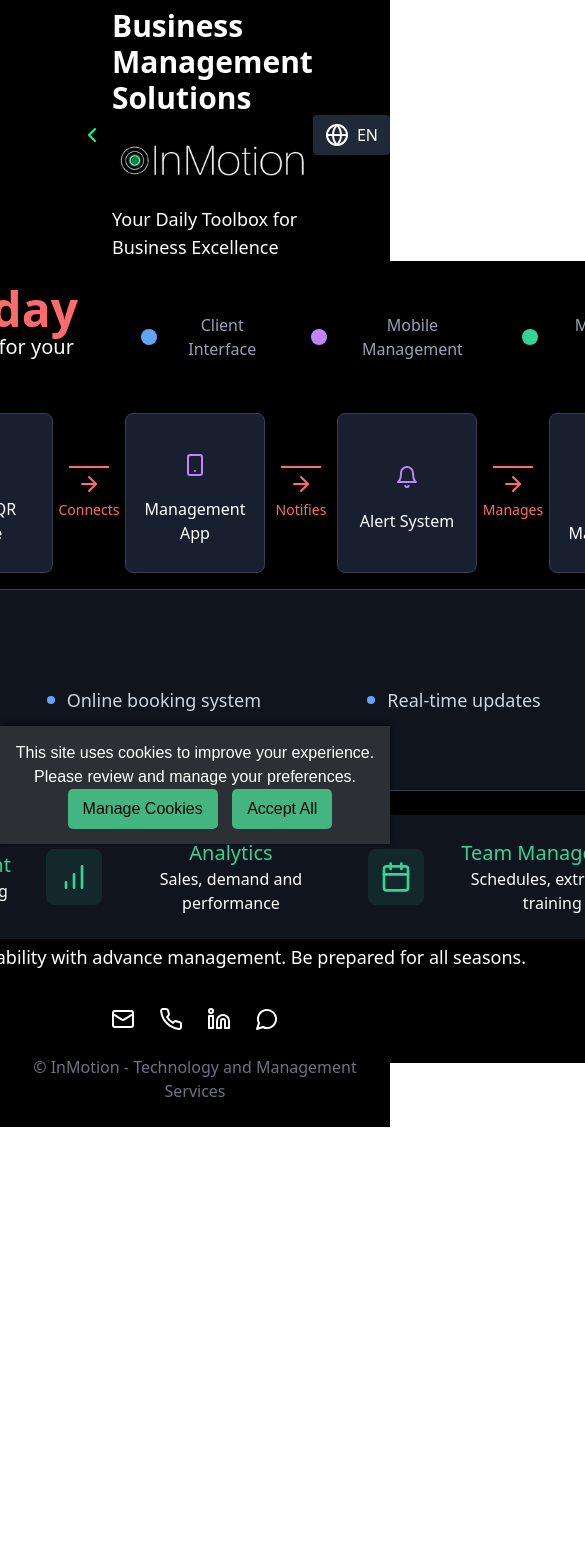
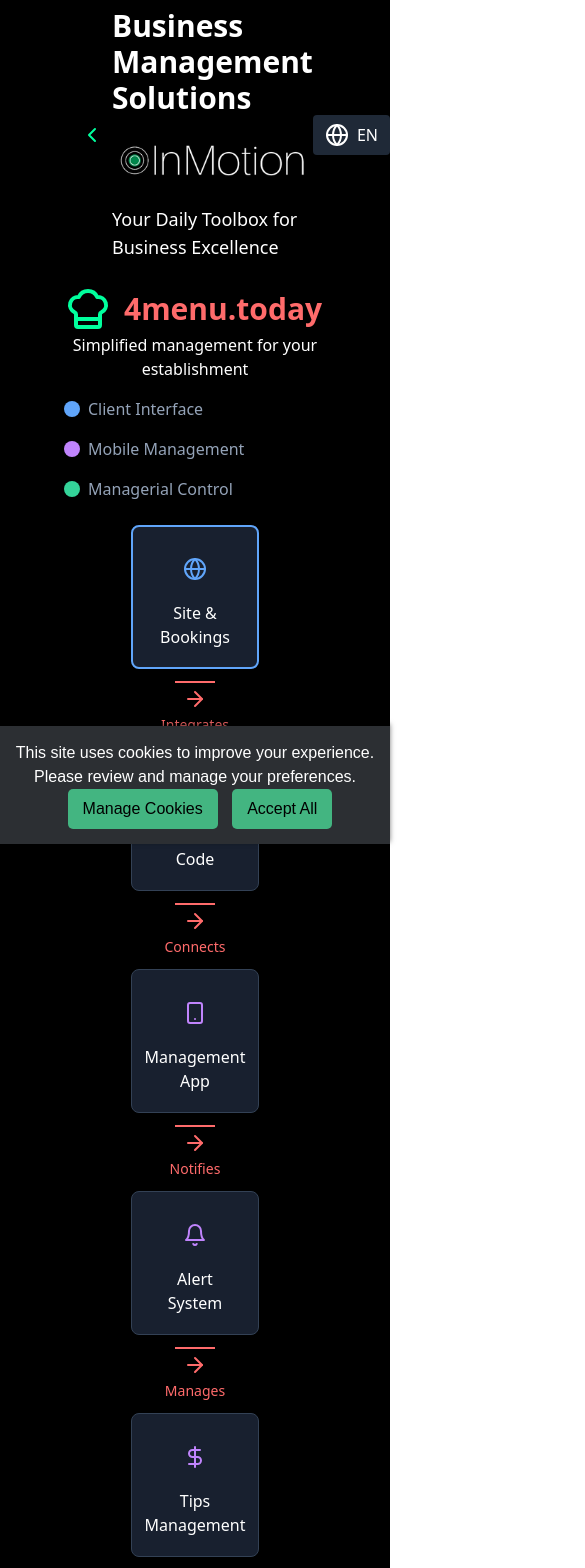
Before and after one commit to beloureiro/NS3, a React (Create React App) app: page /NS3/4menu in a window 390 px wide. Shown: the top 1568 px of the page, 585 px wide, since content can reach past the window. Before the commit the page ends 1127 px from the top, so only its background shows below. Built offline with nearby package versions, Linux system fonts and the light colour scheme.

Commit message:
design 4menu

```diff
--- a/src/Solutions/4Menu.js
+++ b/src/Solutions/4Menu.js
@@ -28,15 +28,15 @@ const FlowCard = ({ icon: Icon, title, color, isSelected, onClick }) => {
       onClick={onClick}
       className={`bg-slate-800/80 p-4 rounded-lg cursor-pointer transition-all
         ${isSelected ? `border-2 ${borderColor}` : 'border border-slate-700'}
-        hover:border-2 ${borderColor} flex flex-col justify-center items-center`} // Add flex, justify-center, items-center
-      style={{ width: '140px', height: '160px' }} // Set fixed width and height
+        hover:border-2 ${borderColor} flex flex-col justify-center items-center
+        w-32 h-36 sm:w-36 sm:h-40 md:w-40 md:h-44`} // Responsivo: ajusta largura e altura
     >
       <div className="flex flex-col items-center text-center gap-2">
         <div className={`bg-${color}-400/10 p-3 rounded-lg`}>
-          <Icon className={`text-${color}-400 w-6 h-6`} />
+          <Icon className={`text-${color}-400 w-6 h-6 md:w-8 md:h-8`} /> {/* Responsivo: ajusta tamanho do ícone */}
         </div>
         <div>
-          <h3 className="text-base font-medium text-white">{title}</h3>
+          <h3 className="text-base md:text-lg font-medium text-white">{title}</h3> {/* Responsivo: ajusta tamanho do texto */}
         </div>
       </div>
     </div>
@@ -45,10 +45,10 @@ const FlowCard = ({ icon: Icon, title, color, isSelected, onClick }) => {
 
 // Component for displaying connecting arrows between FlowCards
 const ArrowConnection = ({ label }) => (
-  <div className="flex flex-col items-center justify-center w-10">
+  <div className="flex flex-col items-center justify-center w-10 md:w-12"> {/* Responsivo: ajusta largura */}
     <div className="h-0.5 w-full bg-[#FF6B6B] mb-1" /> {/* Line style; change width, color, or spacing */}
-    <ArrowRight className="text-[#FF6B6B] w-6 h-6" /> {/* Increased from w-5 h-5 to w-6 h-6 */}
-    <span className="text-sm text-[#FF6B6B] mt-1">{label}</span> {/* Increased from text-xs to text-sm */}
+    <ArrowRight className="text-[#FF6B6B] w-6 h-6 md:w-8 md:h-8" /> {/* Responsivo: ajusta tamanho do ícone */}
+    <span className="text-sm md:text-base text-[#FF6B6B] mt-1">{label}</span> {/* Responsivo: ajusta tamanho do texto */}
   </div>
 );
 
@@ -97,11 +97,11 @@ const DetailPanel = ({ selectedItem, t }) => {
     <div className="mt-4 bg-slate-800/50 p-6 rounded-lg border border-slate-700">
       <div className="flex items-center gap-4 mb-6">
         <div className={`bg-${detail.color}-400/10 p-3 rounded-lg`}>
-          <Icon className={`text-${detail.color}-400 w-6 h-6`} />
+          <Icon className={`text-${detail.color}-400 w-6 h-6 md:w-8 md:h-8`} /> {/* Responsivo: ajusta tamanho do ícone */}
         </div>
-        <h3 className="text-2xl font-medium text-white">{detail.title}</h3>
+        <h3 className="text-2xl md:text-3xl font-medium text-white">{detail.title}</h3> {/* Responsivo: ajusta tamanho do texto */}
       </div>
-      <div className="grid grid-cols-3 gap-6">
+      <div className="grid grid-cols-1 sm:grid-cols-2 md:grid-cols-3 gap-6"> {/* Responsivo: ajusta número de colunas */}
         {detail.features.map((feature, idx) => (
           <div key={idx} className="flex items-center gap-3">
             <div className={`w-2 h-2 rounded-full bg-${detail.color}-400`} />
@@ -120,34 +120,34 @@ const FourMenu = ({ language = 'en' }) => {
 
   return (
     <div className="bg-black text-white pt-0 px-6 pb-6 -mt-4">
-      <div className="max-w-7xl mx-auto">
+      <div className="max-w-6xl mx-auto">
         <div className="bg-transparent p-6 rounded-xl">
-          <div className="flex items-center justify-between mb-6">
+          <div className="flex flex-col md:flex-row items-start md:items-center justify-between mb-6"> {/* Responsivo: ajusta direção e alinhamento */}
             <div>
-              <h2 className="text-5xl font-bold text-[#FF6B6B] flex items-center gap-3">
-                <ChefHat className="text-[#00ff9d] w-12 h-12" /> {/* Logo icon color and size - for larger icon use w-14 h-14 */}
-                4menu.today {/* Application title; change text to rename - for larger text use text-6xl */}
+              <h2 className="text-3xl sm:text-4xl md:text-5xl font-bold text-[#FF6B6B] flex items-center gap-3">
+                <ChefHat className="text-[#00ff9d] w-12 h-12 md:w-14 md:h-14" /> {/* Responsivo: ajusta tamanho do ícone */}
+                4menu.today
               </h2>
-              <p className="text-xl text-white">{t.subtitle}</p> {/* Changed from text-base */}
+              <p className="text-base sm:text-lg md:text-xl text-white">{t.subtitle}</p> {/* Responsivo: ajusta tamanho do texto */}
             </div>
-            <div className="flex gap-8">
-              <span className="text-base text-slate-400 flex items-center"> {/* Changed from text-sm */}
+            <div className="flex flex-wrap gap-4 mt-4 md:mt-0"> {/* Responsivo: permite quebra de linha */}
+              <span className="text-base text-slate-400 flex items-center">
                 <div className="w-4 h-4 rounded-full bg-blue-400 mr-2" />
                 {t.clientInterface}
               </span>
-              <span className="text-base text-slate-400 flex items-center"> {/* Changed from text-sm */}
+              <span className="text-base text-slate-400 flex items-center">
                 <div className="w-4 h-4 rounded-full bg-purple-400 mr-2" />
                 {t.mobileManagement}
               </span>
-              <span className="text-base text-slate-400 flex items-center"> {/* Changed from text-sm */}
+              <span className="text-base text-slate-400 flex items-center">
                 <div className="w-4 h-4 rounded-full bg-emerald-400 mr-2" />
                 {t.managerialControl}
               </span>
             </div>
           </div>
 
-          {/* Menu flow with clickable cards */}
-          <div className="flex justify-center items-center gap-4">
+          {/* Menu flow with clickable cards - adjusted sizes */}
+          <div className="flex flex-col md:flex-row flex-wrap justify-center items-center gap-3"> {/* Reduced gap from 4 to 3 */}
             <FlowCard
               icon={Globe}
               title={t.siteCard.title}
@@ -189,35 +189,35 @@ const FourMenu = ({ language = 'en' }) => {
             />
           </div>
 
-          {/* Detailed panel of the selected item */}
-          <DetailPanel selectedItem={selectedItem} t={t} /> {/* Update the passed data for additional dynamic content */}
+          {/* Detailed panel - adjusted grid */}
+          <DetailPanel selectedItem={selectedItem} t={t} />
 
-          {/* Additional management sections */}
-          <div className="mt-6 grid grid-cols-3 gap-6 bg-slate-800/50 p-6 rounded-lg">
+          {/* Additional management sections - adjusted grid */}
+          <div className="mt-6 grid grid-cols-1 sm:grid-cols-2 md:grid-cols-3 gap-4 bg-slate-800/50 p-5 rounded-lg"> {/* Reduced gap and padding */}
             <div className="flex items-center gap-4">
               <div className="bg-emerald-400/10 p-3 rounded-lg">
-                <ClipboardList className="text-emerald-400 w-8 h-8" />
+                <ClipboardList className="text-emerald-400 w-8 h-8 md:w-10 md:h-10" /> {/* Responsivo: ajusta tamanho do ícone */}
               </div>
               <div>
-                <h3 className="text-xl font-medium text-emerald-400">{t.financialManagement.title}</h3>
+                <h3 className="text-lg md:text-xl font-medium text-emerald-400">{t.financialManagement.title}</h3> {/* Responsivo: ajusta tamanho do texto */}
                 <p className="text-base text-white">{t.financialManagement.description}</p>
               </div>
             </div>
             <div className="flex items-center gap-4">
               <div className="bg-emerald-400/10 p-3 rounded-lg">
-                <BarChart className="text-emerald-400 w-8 h-8" />
+                <BarChart className="text-emerald-400 w-8 h-8 md:w-10 md:h-10" />
               </div>
               <div>
-                <h3 className="text-xl font-medium text-emerald-400">{t.analytics.title}</h3>
+                <h3 className="text-lg md:text-xl font-medium text-emerald-400">{t.analytics.title}</h3>
                 <p className="text-base text-white">{t.analytics.description}</p>
               </div>
             </div>
             <div className="flex items-center gap-4">
               <div className="bg-emerald-400/10 p-3 rounded-lg">
-                <Calendar className="text-emerald-400 w-8 h-8" />
+                <Calendar className="text-emerald-400 w-8 h-8 md:w-10 md:h-10" />
               </div>
               <div>
-                <h3 className="text-xl font-medium text-emerald-400">{t.teamManagement.title}</h3>
+                <h3 className="text-lg md:text-xl font-medium text-emerald-400">{t.teamManagement.title}</h3>
                 <p className="text-base text-white">{t.teamManagement.description}</p>
               </div>
             </div>
```
